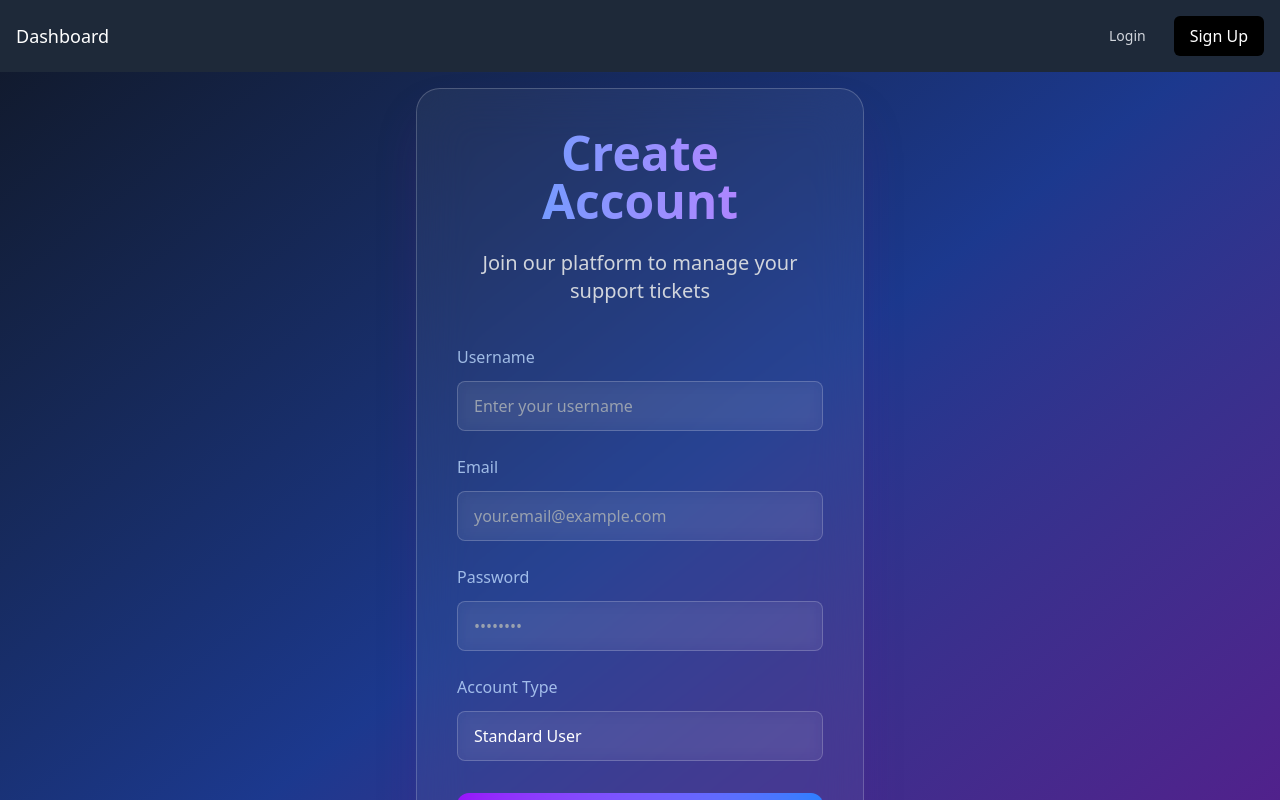
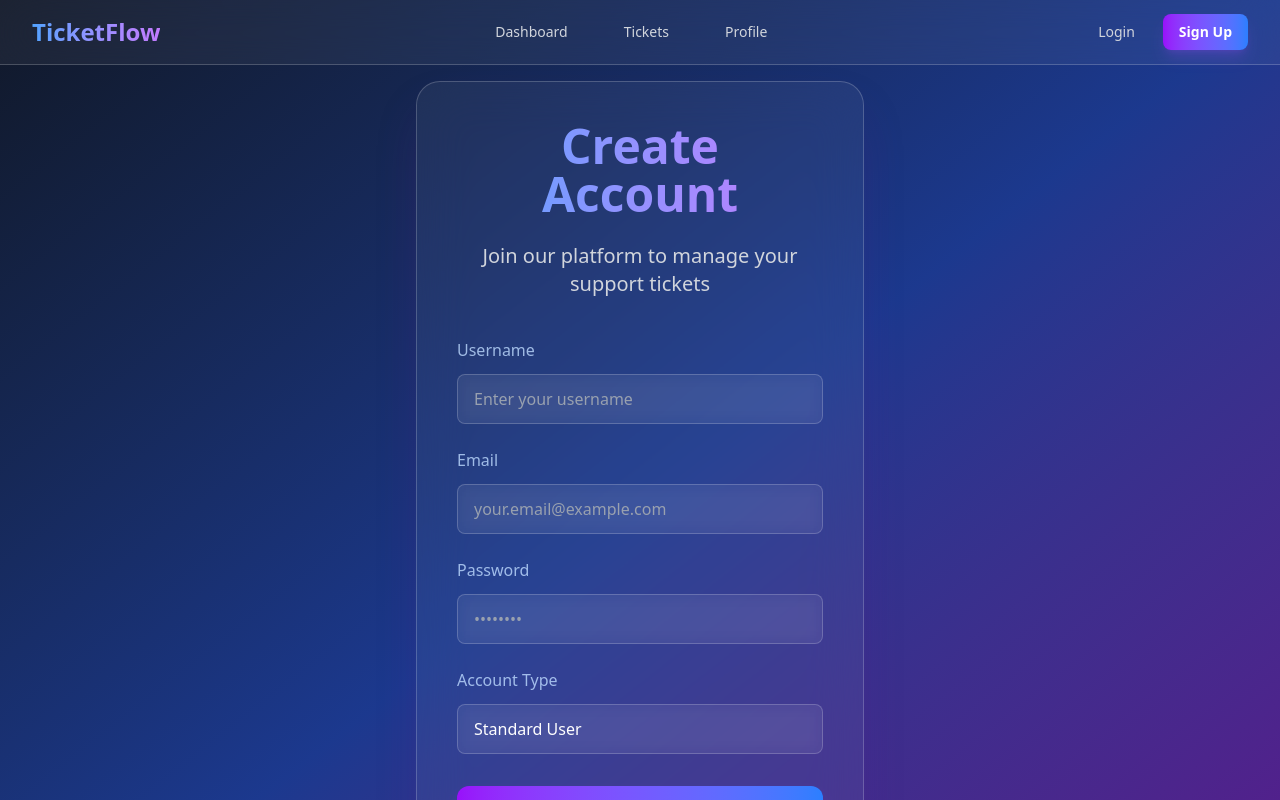
Before and after one commit to Besufekad-HAZ/Role-Based-Ticketing-System, a React (Vite) app in the folder frontend/: page /signup in a window 1280 px wide. Shown: the top 800 px of the page. Built offline with nearby package versions, Linux system fonts and the light colour scheme.

Commit message:
Update the Navbar and Login Components logic

```diff
--- a/frontend/src/components/Navbar.jsx
+++ b/frontend/src/components/Navbar.jsx
@@ -1,23 +1,165 @@
-import { Link } from "react-router-dom";
+import { useState } from "react";
+import { Link, useLocation } from "react-router-dom";
 import useAuth from "../hooks/useAuth";
 
 const Navbar = () => {
   const { user, logout } = useAuth();
+  const location = useLocation();
+  const [isMenuOpen, setIsMenuOpen] = useState(false);
+
+  const navigation = [
+    {
+      name: "Dashboard",
+      path: user?.role === "admin" ? "/admin-dashboard" : "/user-dashboard",
+    },
+    { name: "Tickets", path: "/tickets" },
+    { name: "Profile", path: "/profile" },
+  ];
 
   return (
-    <nav className="bg-gray-800 p-4">
-      <div className="max-w-7xl mx-auto flex justify-between items-center">
+    <nav className="backdrop-blur-xl bg-white/5 border-b border-white/20">
+      <div className="max-w-7xl mx-auto px-4 sm:px-6 lg:px-8">
+        <div className="flex items-center justify-between h-16">
+          {/* Logo Section */}
+          <div className="flex-shrink-0">
             <Link
-          to={user?.role === "admin" ? "/admin-dashboard" : "/user-dashboard"}
-          className="text-white hover:text-gray-300 text-lg font-medium"
+              to="/"
+              className="text-2xl font-bold bg-gradient-to-r from-blue-400 to-purple-400 bg-clip-text text-transparent"
             >
-          Dashboard
+              TicketFlow
             </Link>
-        <div className="flex items-center space-x-4">
+          </div>
+
+          {/* Desktop Navigation */}
+          <div className="hidden md:block">
+            <div className="ml-10 flex items-baseline space-x-8">
+              {navigation.map((item) => (
+                <Link
+                  key={item.name}
+                  to={item.path}
+                  className={`px-3 py-2 rounded-md text-sm font-medium transition-all ${
+                    location.pathname === item.path
+                      ? "bg-gradient-to-r from-purple-600/30 to-blue-500/30 text-white"
+                      : "text-gray-300 hover:bg-white/10 hover:text-white"
+                  }`}
+                >
+                  {item.name}
+                </Link>
+              ))}
+              {user?.role === "admin" && (
+                <Link
+                  to="/admin"
+                  className={`px-3 py-2 rounded-md text-sm font-medium transition-all ${
+                    location.pathname === "/admin"
+                      ? "bg-gradient-to-r from-purple-600/30 to-blue-500/30 text-white"
+                      : "text-gray-300 hover:bg-white/10 hover:text-white"
+                  }`}
+                >
+                  Admin
+                </Link>
+              )}
+            </div>
+          </div>
+
+          {/* Auth Section */}
+          <div className="hidden md:block">
+            <div className="ml-4 flex items-center md:ml-6 space-x-4">
+              {user ? (
+                <>
+                  <span className="text-gray-300 text-sm">
+                    Welcome, {user.username}
+                  </span>
+                  <button
+                    onClick={logout}
+                    className="bg-gradient-to-r from-purple-600 to-blue-500
+                      text-white px-4 py-2 rounded-lg text-sm font-semibold
+                      hover:from-purple-700 hover:to-blue-600 transition-all
+                      transform hover:scale-105 shadow-lg shadow-purple-500/20"
+                  >
+                    Logout
+                  </button>
+                </>
+              ) : (
+                <>
+                  <Link
+                    to="/login"
+                    className={`px-3 py-2 rounded-md text-sm font-medium transition-all ${
+                      location.pathname === "/login"
+                        ? "bg-gradient-to-r from-purple-600/30 to-blue-500/30 text-white"
+                        : "text-gray-300 hover:bg-white/10 hover:text-white"
+                    }`}
+                  >
+                    Login
+                  </Link>
+                  <Link
+                    to="/signup"
+                    className="bg-gradient-to-r from-purple-600 to-blue-500
+                      text-white px-4 py-2 rounded-lg text-sm font-semibold
+                      hover:from-purple-700 hover:to-blue-600 transition-all
+                      transform hover:scale-105 shadow-lg shadow-purple-500/20"
+                  >
+                    Sign Up
+                  </Link>
+                </>
+              )}
+            </div>
+          </div>
+
+          {/* Mobile Menu Button */}
+          <div className="md:hidden">
+            <button
+              onClick={() => setIsMenuOpen(!isMenuOpen)}
+              className="inline-flex items-center justify-center p-2 rounded-md text-gray-400 hover:text-white hover:bg-white/10 transition-all"
+            >
+              <svg
+                className="h-6 w-6"
+                fill="none"
+                stroke="currentColor"
+                viewBox="0 0 24 24"
+              >
+                {isMenuOpen ? (
+                  <path
+                    strokeLinecap="round"
+                    strokeLinejoin="round"
+                    strokeWidth={2}
+                    d="M6 18L18 6M6 6l12 12"
+                  />
+                ) : (
+                  <path
+                    strokeLinecap="round"
+                    strokeLinejoin="round"
+                    strokeWidth={2}
+                    d="M4 6h16M4 12h16M4 18h16"
+                  />
+                )}
+              </svg>
+            </button>
+          </div>
+        </div>
+      </div>
+
+      {/* Mobile Menu */}
+      {isMenuOpen && (
+        <div className="md:hidden">
+          <div className="px-2 pt-2 pb-3 space-y-1">
+            {navigation.map((item) => (
+              <Link
+                key={item.name}
+                to={item.path}
+                className={`block px-3 py-2 rounded-md text-base font-medium ${
+                  location.pathname === item.path
+                    ? "bg-gradient-to-r from-purple-600/30 to-blue-500/30 text-white"
+                    : "text-gray-300 hover:bg-white/10 hover:text-white"
+                }`}
+              >
+                {item.name}
+              </Link>
+            ))}
             {user ? (
               <button
                 onClick={logout}
-              className="bg-red-500 hover:bg-red-600 text-white px-4 py-2 rounded-md transition-colors"
+                className="w-full text-left px-3 py-2 rounded-md text-base font-medium
+                  bg-gradient-to-r from-purple-600 to-blue-500 text-white"
               >
                 Logout
               </button>
@@ -25,13 +167,18 @@ const Navbar = () => {
               <>
                 <Link
                   to="/login"
-                className="text-gray-300 hover:text-white px-3 py-2 rounded-md text-sm font-medium"
+                  className={`block px-3 py-2 rounded-md text-base font-medium ${
+                    location.pathname === "/login"
+                      ? "bg-gradient-to-r from-purple-600/30 to-blue-500/30 text-white"
+                      : "text-gray-300 hover:bg-white/10 hover:text-white"
+                  }`}
                 >
                   Login
                 </Link>
                 <Link
                   to="/signup"
-                className="bg-black hover:bg-blue text-white px-4 py-2 rounded-md transition-colors"
+                  className="block px-3 py-2 rounded-md text-base font-medium
+                    bg-gradient-to-r from-purple-600 to-blue-500 text-white"
                 >
                   Sign Up
                 </Link>
@@ -39,6 +186,7 @@ const Navbar = () => {
             )}
           </div>
         </div>
+      )}
     </nav>
   );
 };
```
Also changed, not shown: frontend/src/pages/Login.jsx (+28 -25 lines). Lines whose indentation alone changed are shown as unchanged.
